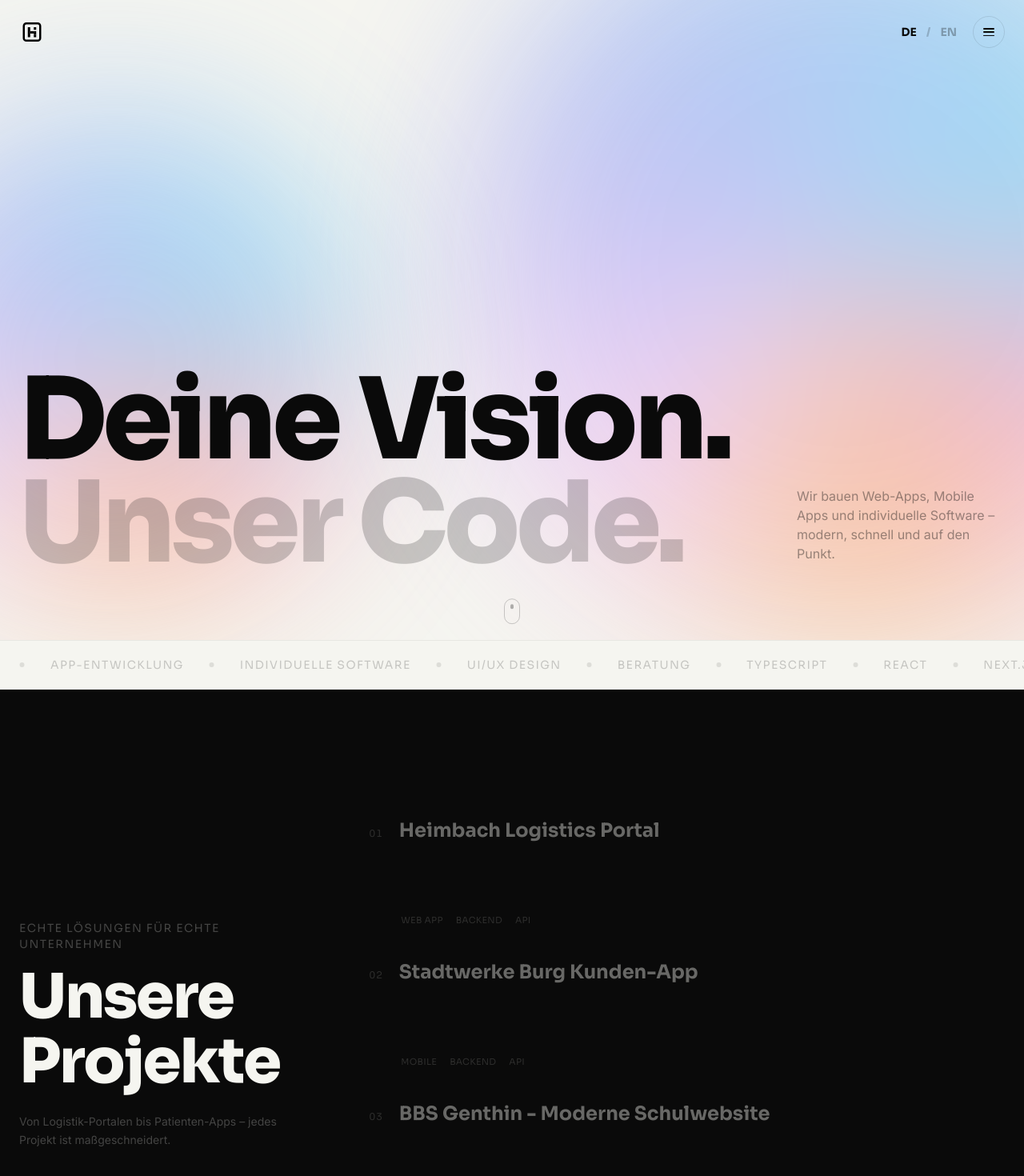
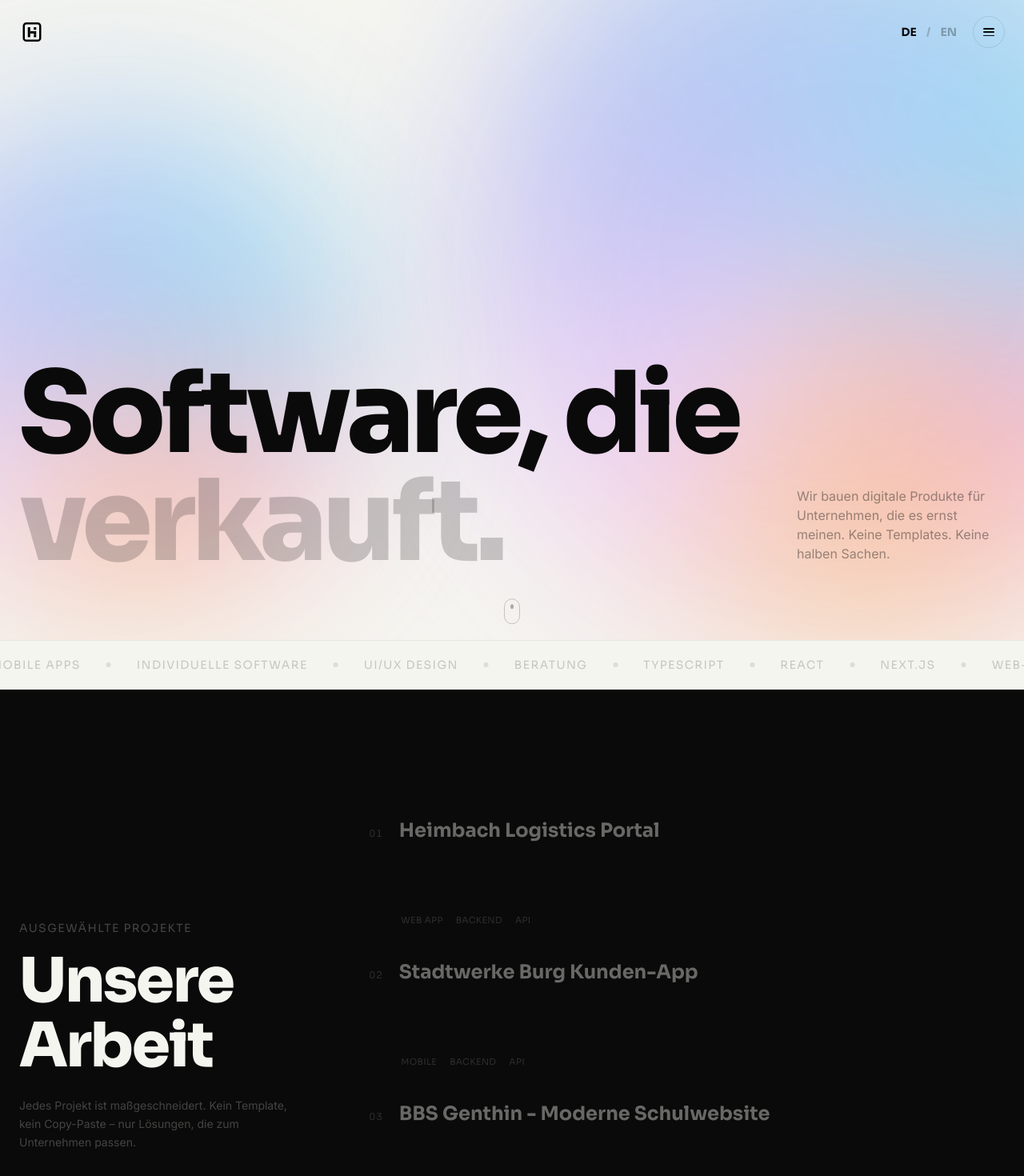
Before and after one commit to ttvtimotheus/haseloff-solutions, a Next.js app: page /de in a window 1280 px wide. Shown: the top 1470 px of the page at 80% size. Built offline with nearby package versions, Linux system fonts and the light colour scheme.

Commit message:
feat: update Tailwind CSS configuration for hero font size, enhance project introduction text in Projects component, and revise German and English translations for improved clarity and marketing impact

```diff
--- a/src/components/Projects.tsx
+++ b/src/components/Projects.tsx
@@ -22,9 +22,7 @@ export default function Projects() {
                 {t('title')}
               </h2>
               <p className="text-cream/25 text-sm leading-relaxed hidden lg:block">
-                {locale === 'de'
-                  ? 'Von Logistik-Portalen bis Patienten-Apps – jedes Projekt ist maßgeschneidert.'
-                  : 'From logistics portals to patient apps – every project is custom-built.'}
+                {t('projectsIntro')}
               </p>
             </AnimateIn>
           </div>
--- a/src/messages/de.json
+++ b/src/messages/de.json
@@ -1,12 +1,12 @@
 {
   "metadata": {
-    "title": "Haseloff Software Solutions – Deine Vision. Unser Code.",
-    "description": "Wir bauen Web-Apps, Mobile Apps und individuelle Software. Modern, schnell, zuverlässig."
+    "title": "Haseloff Software Solutions – Software, die verkauft.",
+    "description": "Wir entwickeln Websites, Apps und digitale Produkte für Unternehmen, die nicht untergehen wollen. Strategisch gedacht, sauber gebaut, messbar erfolgreich."
   },
   "hero": {
-    "title": "Deine Vision.",
-    "titleHighlight": "Unser Code.",
-    "subtitle": "Wir bauen Web-Apps, Mobile Apps und individuelle Software – modern, schnell und auf den Punkt.",
+    "title": "Software, die",
+    "titleHighlight": "verkauft.",
+    "subtitle": "Wir bauen digitale Produkte für Unternehmen, die es ernst meinen. Keine Templates. Keine halben Sachen.",
     "responseHint": "Antwort innerhalb von 24h"
   },
   "cta": {
@@ -17,15 +17,16 @@
   "nav": {
     "projekte": "Projekte",
     "leistungen": "Leistungen",
-    "philosophie": "Werte",
+    "philosophie": "Manifest",
     "faq": "FAQ",
     "kontakt": "Kontakt",
     "impressum": "Impressum",
     "datenschutz": "Datenschutz"
   },
   "projects": {
-    "title": "Unsere Projekte",
-    "subtitle": "Echte Lösungen für echte Unternehmen",
+    "title": "Unsere Arbeit",
+    "subtitle": "Ausgewählte Projekte",
+    "projectsIntro": "Jedes Projekt ist maßgeschneidert. Kein Template, kein Copy-Paste – nur Lösungen, die zum Unternehmen passen.",
     "viewProject": "Projekt ansehen",
     "techStack": "Tech Stack",
     "tags": {
@@ -38,53 +39,53 @@
     }
   },
   "services": {
-    "title": "Was wir machen",
-    "subtitle": "Drei Bereiche, ein Ziel: Software, die funktioniert",
+    "title": "Was wir liefern",
+    "subtitle": "Drei Disziplinen. Ein Ergebnis: Software, die dein Business nach vorne bringt.",
     "web": {
-      "title": "Webentwicklung",
-      "description": "Performante Webanwendungen mit React, Next.js und TypeScript. Ob Landing Page oder komplexe Business-App – wir liefern."
+      "title": "Web-Apps & Websites",
+      "description": "Schnelle, skalierbare Webanwendungen, die Kunden gewinnen und halten. Von der strategischen Landing Page bis zur komplexen Business-Plattform – gebaut, um zu konvertieren."
     },
     "app": {
-      "title": "App-Entwicklung",
-      "description": "Native und Cross-Platform Apps für iOS und Android. Schnell, stabil und mit einer UX, die begeistert."
+      "title": "Mobile Apps",
+      "description": "Apps, die Nutzer lieben und nicht nach einer Woche löschen. Native Performance, durchdachte UX, nahtlose Integration in deine bestehenden Systeme."
     },
     "custom": {
-      "title": "Individuelle Software",
-      "description": "Backend-Systeme, APIs und Automatisierungen. Maßgeschneidert für deine Anforderungen, keine Kompromisse."
+      "title": "Individuelle Systeme",
+      "description": "Backend-Architekturen, APIs und Automatisierungen, die dein Team schneller machen. Weniger manuelle Arbeit, mehr Wachstum."
     }
   },
   "philosophy": {
-    "title": "Unsere Werte",
-    "subtitle": "Wie wir arbeiten – und warum es funktioniert",
+    "title": "So arbeiten wir",
+    "subtitle": "Unser Manifest",
     "clarity": {
-      "title": "Klarheit",
-      "description": "Kein Bullshit. Transparente Kommunikation, verständliche Lösungen. Komplexität reduzieren, ohne Funktionalität zu verlieren."
+      "title": "Ergebnis vor Ego.",
+      "description": "Wir bauen keine Software, um uns selbst zu beeindrucken. Jede Entscheidung dient einem Ziel: dein Business messbar voranbringen. Kein Feature-Bloat, kein Over-Engineering."
     },
     "quality": {
-      "title": "Qualität",
-      "description": "Sauberer Code, durchdachte Architektur, Best Practices. Jede Zeile Code hat einen Zweck – nichts ist Zufall."
+      "title": "Gebaut für Jahre.",
+      "description": "Wir liefern Code, der in 3 Jahren noch genauso gut funktioniert wie am Launch-Tag. Durchdachte Architektur, saubere Patterns, null technische Schulden."
     },
     "responsibility": {
-      "title": "Verantwortung",
-      "description": "Datenschutz, Barrierefreiheit, nachhaltige Entwicklung. Software, die allen zugänglich ist und bleibt."
+      "title": "Kein Ghosting.",
+      "description": "Nach dem Launch fängt die echte Arbeit an. Wir betreuen, optimieren und skalieren – weil gute Software sich weiterentwickelt, nicht verstaubt."
     }
   },
   "contact": {
-    "title": "Lass uns reden",
-    "subtitle": "Du hast eine Idee? Wir haben den Code.",
+    "title": "Lass uns starten",
+    "subtitle": "Dein Projekt verdient mehr als eine Standard-Agentur. Erzähl uns, was du vorhast – der Rest ist unser Job.",
     "form": {
       "name": "Dein Name",
       "email": "Deine E-Mail",
-      "message": "Deine Nachricht",
-      "send": "Absenden",
+      "message": "Erzähl uns von deinem Projekt",
+      "send": "Nachricht senden",
       "sending": "Wird gesendet...",
-      "success": "Nachricht gesendet! Wir melden uns.",
-      "error": "Da ging was schief. Versuch's nochmal oder schreib uns direkt.",
+      "success": "Nachricht ist raus! Wir melden uns innerhalb von 24h.",
+      "error": "Da ging was schief. Versuch's nochmal oder schreib direkt an kontakt@haseloff-solutions.de",
       "validation": {
         "nameRequired": "Wie heißt du?",
-        "emailRequired": "Ohne E-Mail wird's schwierig",
-        "emailInvalid": "Das sieht nicht nach einer E-Mail aus",
-        "messageRequired": "Schreib uns was!",
+        "emailRequired": "Ohne E-Mail können wir nicht antworten",
+        "emailInvalid": "Das sieht nicht nach einer gültigen E-Mail aus",
+        "messageRequired": "Erzähl uns kurz, worum es geht",
         "messageMin": "Ein bisschen mehr bitte (mind. 10 Zeichen)"
       }
     },
@@ -92,27 +93,27 @@
     "email": "kontakt@haseloff-solutions.de"
   },
   "marquee": {
-    "items": ["Webentwicklung", "App-Entwicklung", "Individuelle Software", "UI/UX Design", "Beratung", "TypeScript", "React", "Next.js"]
+    "items": ["Web-Apps", "Mobile Apps", "Individuelle Software", "UI/UX Design", "Beratung", "TypeScript", "React", "Next.js"]
   },
   "stats": {
-    "projects": { "number": "30+", "label": "Projekte" },
-    "experience": { "number": "5+", "label": "Jahre Erfahrung" },
-    "clients": { "number": "100%", "label": "Zufriedenheit" },
-    "response": { "number": "24h", "label": "Antwortzeit" }
+    "projects": { "number": "30+", "label": "Gelieferte Projekte" },
+    "experience": { "number": "5+", "label": "Jahre im Game" },
+    "clients": { "number": "100%", "label": "Weiterempfehlung" },
+    "response": { "number": "<24h", "label": "Antwortzeit" }
   },
   "ctaBanner": {
-    "title": "Bereit für dein nächstes Projekt?",
-    "subtitle": "Lass uns zusammen etwas Großartiges bauen."
+    "title": "Gute Software entsteht nicht von allein.",
+    "subtitle": "Erzähl uns von deinem Vorhaben. Erstgespräch ist kostenlos und unverbindlich."
   },
   "footer": {
     "company": "Haseloff Software Solutions",
-    "tagline": "Deine Vision. Unser Code.",
+    "tagline": "Software, die verkauft.",
     "rights": "Alle Rechte vorbehalten.",
     "madeWith": "Gebaut mit"
   },
   "thankYou": {
     "title": "Nachricht ist raus!",
-    "message": "Danke! Wir haben deine Anfrage bekommen und melden uns schnellstmöglich bei dir.",
+    "message": "Danke für dein Vertrauen. Wir schauen uns deine Anfrage an und melden uns innerhalb von 24 Stunden.",
     "responseTime": "Antwortzeit: Innerhalb von 24 Stunden",
     "contact": "Dringend? Ruf an: 01525 870 5975",
     "backHome": "Zur Startseite",
@@ -157,36 +158,36 @@
   },
   "faq": {
     "title": "Häufige Fragen",
-    "subtitle": "Die Fragen, die mir am häufigsten gestellt werden",
+    "subtitle": "Straight talk – keine PR-Antworten",
     "items": {
       "duration": {
         "question": "Wie lange dauert ein Projekt?",
-        "answer": "Kommt drauf an! Eine Landing Page: 2–3 Wochen. Eine richtige Web-App mit Backend und allem: 2–4 Monate. Lass uns kurz quatschen, dann gebe ich dir eine realistische Einschätzung."
+        "answer": "Eine professionelle Website: 3–5 Wochen. Eine Web-App mit Backend: 2–4 Monate. Wir geben dir nach dem Erstgespräch eine verbindliche Timeline mit klaren Milestones – keine Überraschungen."
       },
       "cost": {
-        "question": "Was kostet das?",
-        "answer": "Ehrlich: Das hängt vom Umfang ab. Eine saubere Website startet bei ~2.500 €, eine App kann 15–25k kosten. Klingt viel? Dafür bekommst du professionellen Code, der Jahre hält. Schreib mir, was du im Kopf hast."
+        "question": "Was kostet das Ganze?",
+        "answer": "Websites starten ab 2.500 €, Apps und komplexe Systeme ab 10.000 €. Du bekommst dafür professionellen Code, der Jahre hält – kein WordPress-Theme, das nach 6 Monaten auseinanderfällt. Schreib uns, was du im Kopf hast."
       },
       "technologies": {
-        "question": "Welche Technologien nutzt du?",
-        "answer": "React & Next.js für Websites, React Native für Apps, TypeScript überall, PostgreSQL für Datenbanken. Bewährt, zukunftssicher, kein Hype-Zeug."
+        "question": "Welche Technologien setzt ihr ein?",
+        "answer": "React, Next.js und TypeScript für Frontends. React Native für Mobile. Node.js und PostgreSQL im Backend. Alles bewährt, zukunftssicher und von großen Teams weltweit eingesetzt – kein experimentelles Hype-Zeug."
       },
       "maintenance": {
         "question": "Was passiert nach dem Launch?",
-        "answer": "3 Monate Support gratis. Danach Wartungsvertrag ab 150 €/Monat – oder ruf einfach an, wenn was ist. Ich lasse niemanden mit kaputtem Code allein."
+        "answer": "3 Monate kostenloser Support sind inklusive. Danach bieten wir Wartungsverträge ab 150 €/Monat. Monitoring, Updates, Performance-Optimierung – wir lassen dich nicht mit deinem Produkt allein."
       },
       "process": {
-        "question": "Wie läuft die Zusammenarbeit ab?",
-        "answer": "Entspannt: Erstgespräch (kostenlos) → Angebot → Design-Mockups → Entwicklung mit regelmäßigen Updates. Du bist immer im Loop, keine Überraschungen."
+        "question": "Wie läuft ein Projekt ab?",
+        "answer": "Erstgespräch (kostenlos) → Angebot mit Fixpreis → Konzept & Design → Entwicklung mit wöchentlichen Updates → Launch & Betreuung. Du bist bei jedem Schritt im Loop."
       },
       "support": {
-        "question": "Wie schnell antwortest du?",
-        "answer": "Innerhalb von 24h, meistens schneller. Bei Notfällen auch telefonisch. Weil tagelang auf Antworten warten nervt – das mache ich anders."
+        "question": "Wie schnell bekomme ich eine Antwort?",
+        "answer": "Innerhalb von 24 Stunden, meistens schneller. Bei kritischen Problemen auch telefonisch. Weil tagelang auf Antworten warten unprofessionell ist."
       }
     },
     "contact": {
       "title": "Noch Fragen?",
-      "description": "Schreib mir! Beratung ist kostenlos und unverbindlich."
+      "description": "Schreib uns. Erstberatung ist kostenlos."
     }
   }
 }
--- a/src/messages/en.json
+++ b/src/messages/en.json
@@ -1,12 +1,12 @@
 {
   "metadata": {
-    "title": "Haseloff Software Solutions – Your Vision. Our Code.",
-    "description": "We build web apps, mobile apps, and custom software. Modern, fast, reliable."
+    "title": "Haseloff Software Solutions – Software that sells.",
+    "description": "We build websites, apps, and digital products for businesses that refuse to settle. Strategically designed, cleanly built, measurably successful."
   },
   "hero": {
-    "title": "Your Vision.",
-    "titleHighlight": "Our Code.",
-    "subtitle": "We build web apps, mobile apps, and custom software – modern, fast, and to the point.",
+    "title": "Software that",
+    "titleHighlight": "sells.",
+    "subtitle": "We build digital products for businesses that mean it. No templates. No half-measures.",
     "responseHint": "Response within 24h"
   },
   "cta": {
@@ -17,15 +17,16 @@
   "nav": {
     "projekte": "Projects",
     "leistungen": "Services",
-    "philosophie": "Values",
+    "philosophie": "Manifesto",
     "faq": "FAQ",
     "kontakt": "Contact",
     "impressum": "Legal Notice",
     "datenschutz": "Privacy Policy"
   },
   "projects": {
-    "title": "Our Projects",
-    "subtitle": "Real solutions for real businesses",
+    "title": "Our Work",
+    "subtitle": "Selected Projects",
+    "projectsIntro": "Every project is custom-built. No templates, no copy-paste – only solutions that fit the business.",
     "viewProject": "View project",
     "techStack": "Tech Stack",
     "tags": {
@@ -38,53 +39,53 @@
     }
   },
   "services": {
-    "title": "What We Do",
-    "subtitle": "Three areas, one goal: software that works",
+    "title": "What we deliver",
+    "subtitle": "Three disciplines. One outcome: software that moves your business forward.",
     "web": {
-      "title": "Web Development",
-      "description": "High-performance web apps with React, Next.js, and TypeScript. From landing pages to complex business applications – we deliver."
+      "title": "Web Apps & Websites",
+      "description": "Fast, scalable web applications that win and retain customers. From strategic landing pages to complex business platforms – built to convert."
     },
     "app": {
-      "title": "App Development",
-      "description": "Native and cross-platform apps for iOS and Android. Fast, stable, and with a UX that excites."
+      "title": "Mobile Apps",
+      "description": "Apps that users love and don't delete after a week. Native performance, thoughtful UX, seamless integration with your existing systems."
     },
     "custom": {
-      "title": "Custom Software",
-      "description": "Backend systems, APIs, and automations. Tailored to your requirements, no compromises."
+      "title": "Custom Systems",
+      "description": "Backend architectures, APIs, and automations that make your team faster. Less manual work, more growth."
     }
   },
   "philosophy": {
-    "title": "Our Values",
-    "subtitle": "How we work – and why it works",
+    "title": "How we work",
+    "subtitle": "Our Manifesto",
     "clarity": {
-      "title": "Clarity",
-      "description": "No BS. Transparent communication, understandable solutions. Reducing complexity without losing functionality."
+      "title": "Results over ego.",
+      "description": "We don't build software to impress ourselves. Every decision serves one goal: measurably moving your business forward. No feature bloat, no over-engineering."
     },
     "quality": {
-      "title": "Quality",
-      "description": "Clean code, thoughtful architecture, best practices. Every line of code has a purpose – nothing is accidental."
+      "title": "Built to last.",
+      "description": "We deliver code that works just as well in 3 years as it does on launch day. Thoughtful architecture, clean patterns, zero technical debt."
     },
     "responsibility": {
-      "title": "Responsibility",
-      "description": "Data protection, accessibility, sustainable development. Software that's accessible to everyone and stays that way."
+      "title": "No ghosting.",
+      "description": "The real work starts after launch. We support, optimize, and scale – because good software evolves, it doesn't collect dust."
     }
   },
   "contact": {
-    "title": "Let's Talk",
-    "subtitle": "Got an idea? We've got the code.",
+    "title": "Let's start",
+    "subtitle": "Your project deserves more than a standard agency. Tell us what you're planning – the rest is our job.",
     "form": {
       "name": "Your name",
       "email": "Your email",
-      "message": "Your message",
+      "message": "Tell us about your project",
       "send": "Send message",
       "sending": "Sending...",
-      "success": "Message sent! We'll be in touch.",
-      "error": "Something went wrong. Try again or email us directly.",
+      "success": "Message sent! We'll get back to you within 24h.",
+      "error": "Something went wrong. Try again or email kontakt@haseloff-solutions.de directly.",
       "validation": {
         "nameRequired": "What's your name?",
-        "emailRequired": "We need your email",
-        "emailInvalid": "That doesn't look like an email",
-        "messageRequired": "Tell us something!",
+        "emailRequired": "We need your email to reply",
+        "emailInvalid": "That doesn't look like a valid email",
+        "messageRequired": "Tell us briefly what it's about",
         "messageMin": "A bit more please (min. 10 characters)"
       }
     },
@@ -92,27 +93,27 @@
     "email": "kontakt@haseloff-solutions.de"
   },
   "marquee": {
-    "items": ["Web Development", "App Development", "Custom Software", "UI/UX Design", "Consulting", "TypeScript", "React", "Next.js"]
+    "items": ["Web Apps", "Mobile Apps", "Custom Software", "UI/UX Design", "Consulting", "TypeScript", "React", "Next.js"]
   },
   "stats": {
-    "projects": { "number": "30+", "label": "Projects" },
-    "experience": { "number": "5+", "label": "Years Experience" },
-    "clients": { "number": "100%", "label": "Satisfaction" },
-    "response": { "number": "24h", "label": "Response Time" }
+    "projects": { "number": "30+", "label": "Delivered Projects" },
+    "experience": { "number": "5+", "label": "Years in the Game" },
+    "clients": { "number": "100%", "label": "Referral Rate" },
+    "response": { "number": "<24h", "label": "Response Time" }
   },
   "ctaBanner": {
-    "title": "Ready for your next project?",
-    "subtitle": "Let's build something great together."
+    "title": "Great software doesn't build itself.",
+    "subtitle": "Tell us about your project. First consultation is free, no strings attached."
   },
   "footer": {
     "company": "Haseloff Software Solutions",
-    "tagline": "Your Vision. Our Code.",
+    "tagline": "Software that sells.",
     "rights": "All rights reserved.",
     "madeWith": "Built with"
   },
   "thankYou": {
-    "title": "Message Sent!",
-    "message": "Thanks! We got your inquiry and will get back to you ASAP.",
+    "title": "Message sent!",
+    "message": "Thanks for reaching out. We'll review your inquiry and get back to you within 24 hours.",
     "responseTime": "Response time: Within 24 hours",
     "contact": "Urgent? Call: +49 1525 870 5975",
     "backHome": "Back to Home",
@@ -157,36 +158,36 @@
   },
   "faq": {
     "title": "FAQ",
-    "subtitle": "The questions I get asked most",
+    "subtitle": "Straight talk – no PR answers",
     "items": {
       "duration": {
         "question": "How long does a project take?",
-        "answer": "Depends! A landing page: 2–3 weeks. A full web app with backend and everything: 2–4 months. Let's chat quickly and I'll give you a realistic estimate."
+        "answer": "A professional website: 3–5 weeks. A web app with backend: 2–4 months. After the initial call, we give you a binding timeline with clear milestones – no surprises."
       },
       "cost": {
         "question": "What does it cost?",
-        "answer": "Honestly: it depends on scope. A clean website starts around €2,500, a proper app can run €15–25k. Sounds like a lot? You're getting professional code that lasts for years. Just tell me what you have in mind."
+        "answer": "Websites start at €2,500, apps and complex systems from €10,000. You get professional code that lasts for years – not a WordPress theme that falls apart after 6 months. Tell us what you have in mind."
       },
       "technologies": {
-        "question": "What tech do you use?",
-        "answer": "React & Next.js for websites, React Native for apps, TypeScript everywhere, PostgreSQL for databases. Proven, future-proof, no hype stuff."
+        "question": "What technologies do you use?",
+        "answer": "React, Next.js, and TypeScript for frontends. React Native for mobile. Node.js and PostgreSQL for backends. All proven, future-proof, and used by major teams worldwide – no experimental hype stuff."
       },
       "maintenance": {
         "question": "What happens after launch?",
-        "answer": "3 months of free support. After that, maintenance contracts from €150/month – or just call when something's up. I don't leave anyone alone with broken code."
+        "answer": "3 months of free support included. After that, maintenance contracts from €150/month. Monitoring, updates, performance optimization – we don't leave you alone with your product."
       },
       "process": {
-        "question": "How does the process work?",
-        "answer": "Relaxed: Initial chat (free) → Proposal → Design mockups → Development with regular updates. You're always in the loop, no surprises."
+        "question": "How does a project work?",
+        "answer": "Initial call (free) → Fixed-price proposal → Concept & design → Development with weekly updates → Launch & ongoing support. You're in the loop at every step."
       },
       "support": {
-        "question": "How fast do you reply?",
-        "answer": "Within 24h, usually faster. For emergencies, also by phone. Because waiting days for answers sucks – I do things differently."
+        "question": "How fast do you respond?",
+        "answer": "Within 24 hours, usually faster. For critical issues, also by phone. Because waiting days for a reply is unprofessional."
       }
     },
     "contact": {
       "title": "More questions?",
-      "description": "Shoot me a message! Consultation is free."
+      "description": "Get in touch. First consultation is free."
     }
   }
 }
--- a/tailwind.config.ts
+++ b/tailwind.config.ts
@@ -19,7 +19,7 @@ const config: Config = {
       fontSize: {
         hero: [
           'clamp(3.5rem, 11vw, 9rem)',
-          { lineHeight: '0.92', letterSpacing: '-0.04em' },
+          { lineHeight: '0.96', letterSpacing: '-0.04em' },
         ],
         'display-xl': [
           'clamp(2.5rem, 6vw, 5rem)',
```
